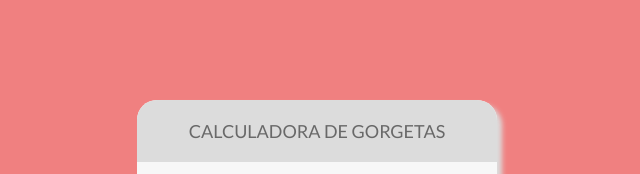
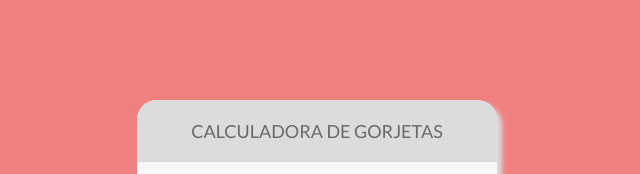
Before and after one commit to ezeborges/calculadoraGorjeta-, a plain HTML site: page index.html in a window 1280 px wide. Shown: the top 174 px of the page, 323-963 px from the left. Drawn offline with Linux system fonts and the light colour scheme; a web font is replaced by a local one.

Commit message:
erros de portugeus

```diff
--- a/index.html
+++ b/index.html
@@ -5,12 +5,12 @@
     <meta http-equiv="X-UA-Compatible" content="IE=edge">
     <meta name="viewport" content="width=device-width, initial-scale=1.0">
     <link rel="stylesheet" href="style.css">
-    <title>Calculadora de Gorgetas</title>
+    <title>Calculadora de Gorjetas</title>
 </head>
 <body>
     <div id="container">
         <div>
-            <h1 id="title">Calculadora de gorgetas</h1>
+            <h1 id="title">Calculadora de gorjetas</h1>
         </div>
         <div>
             <form class="tipsForm" id="tipsForm">
```
